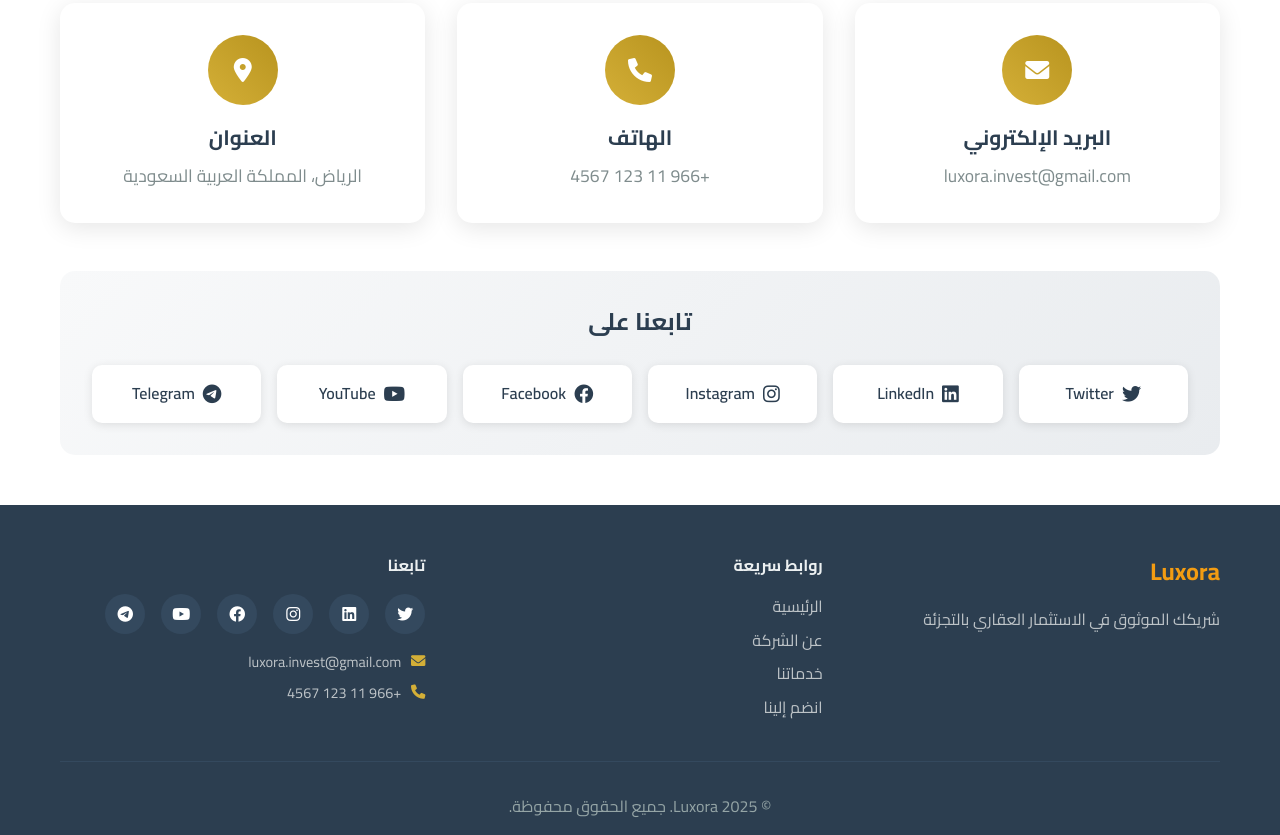
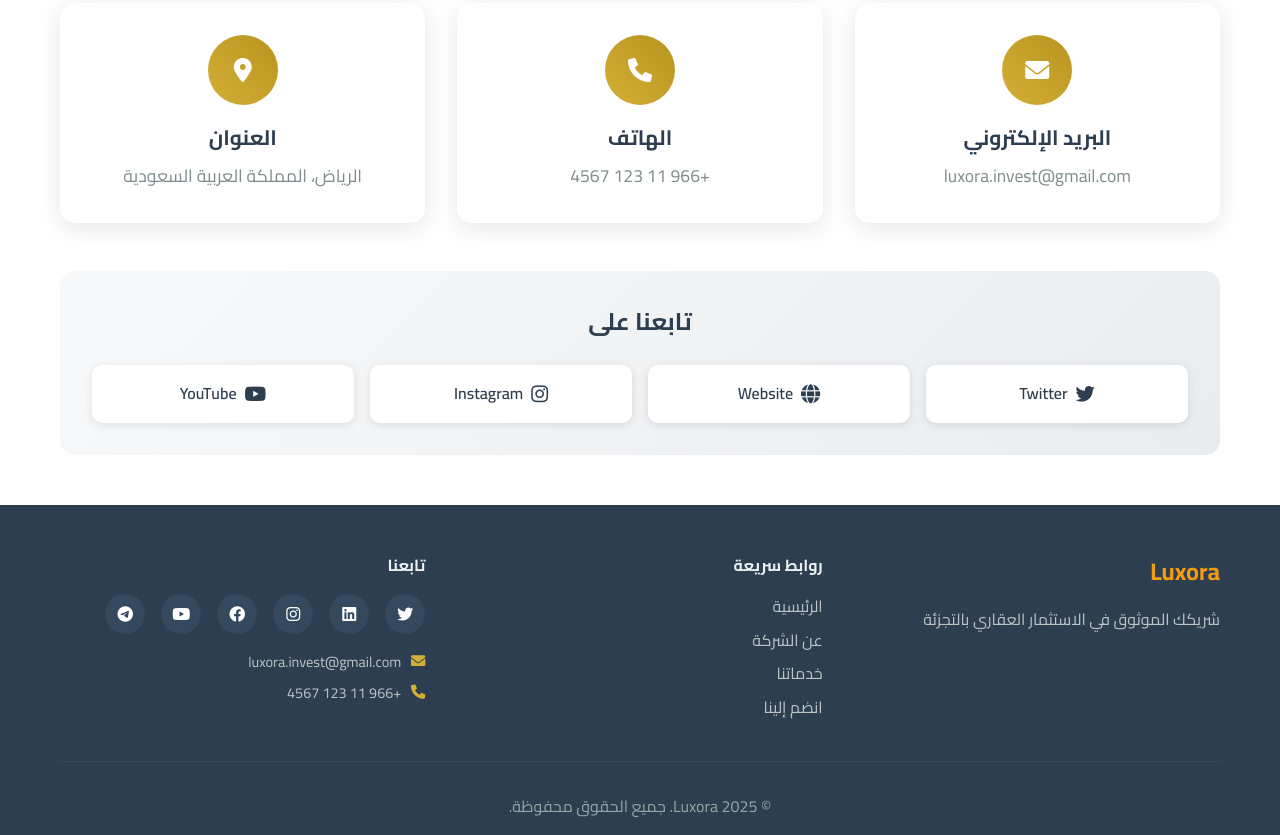
Before and after one commit to boumarouane22/luxora-website, a plain HTML site: page index.html in a window 1280 px wide. Shown: the part 5565-6400 px from the top of the page. Drawn offline with nearby package versions, Linux system fonts and the light colour scheme.

Commit message:
Update social media links with actual Luxora accounts

```diff
--- a/index.html
+++ b/index.html
@@ -441,29 +441,21 @@
             <div class="social-media-section">
                 <h3 data-key="contact.social.title">تابعنا على</h3>
                 <div class="social-links-large">
-                    <a href="https://twitter.com/luxora_invest" target="_blank" class="social-link">
+                    <a href="https://x.com/Luxora_ABL?t=Q4VaRlTqTQiOc0YXDHUIcQ&s=09" target="_blank" class="social-link">
                         <i class="fab fa-twitter"></i>
                         <span>Twitter</span>
                     </a>
-                    <a href="https://linkedin.com/company/luxora-investment" target="_blank" class="social-link">
-                        <i class="fab fa-linkedin"></i>
-                        <span>LinkedIn</span>
+                    <a href="https://boumarouane22.github.io/luxora-website" target="_blank" class="social-link">
+                        <i class="fas fa-globe"></i>
+                        <span>Website</span>
                     </a>
-                    <a href="https://instagram.com/luxora.invest" target="_blank" class="social-link">
+                    <a href="https://www.instagram.com/luxora.project?igsh=MWFqYnljb3B5ODJ4eQ==" target="_blank" class="social-link">
                         <i class="fab fa-instagram"></i>
                         <span>Instagram</span>
                     </a>
-                    <a href="https://facebook.com/luxora.investment" target="_blank" class="social-link">
-                        <i class="fab fa-facebook"></i>
-                        <span>Facebook</span>
-                    </a>
-                    <a href="https://youtube.com/@luxora-investment" target="_blank" class="social-link">
+                    <a href="https://youtube.com/@luxoraka?si=xyTaYp8qTLr5KQBY" target="_blank" class="social-link">
                         <i class="fab fa-youtube"></i>
                         <span>YouTube</span>
-                    </a>
-                    <a href="https://t.me/luxora_official" target="_blank" class="social-link">
-                        <i class="fab fa-telegram"></i>
-                        <span>Telegram</span>
                     </a>
                 </div>
             </div>
--- a/styles.css
+++ b/styles.css
@@ -677,7 +677,7 @@ section {
 }
 
 .social-links-large .social-link:nth-child(2):hover {
-    background: #0077b5; /* LinkedIn */
+    background: #d4af37; /* Website - Gold */
 }
 
 .social-links-large .social-link:nth-child(3):hover {
@@ -685,15 +685,7 @@ section {
 }
 
 .social-links-large .social-link:nth-child(4):hover {
-    background: #1877f2; /* Facebook */
-}
-
-.social-links-large .social-link:nth-child(5):hover {
     background: #ff0000; /* YouTube */
-}
-
-.social-links-large .social-link:nth-child(6):hover {
-    background: #0088cc; /* Telegram */
 }
 
 .contact-item p {
```
